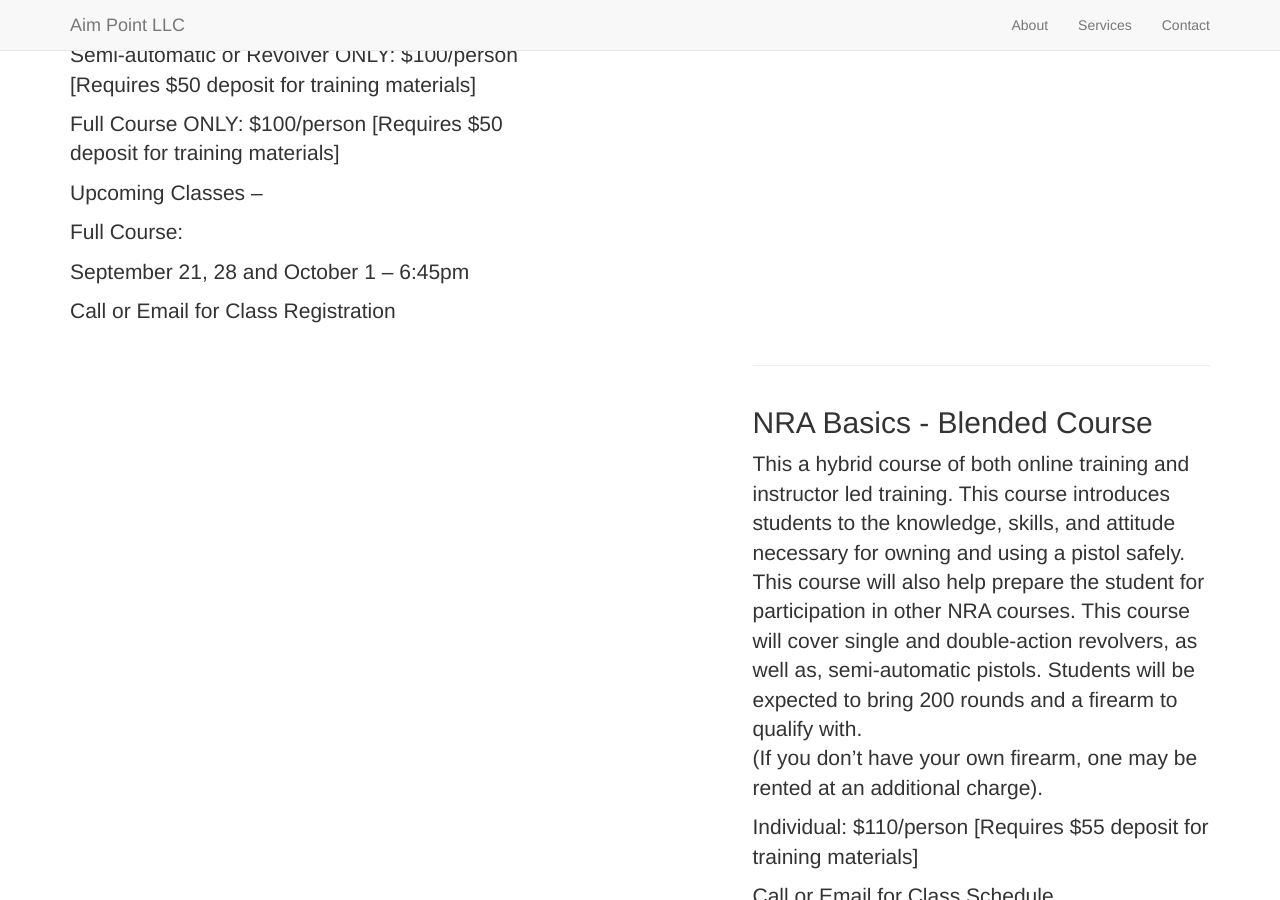
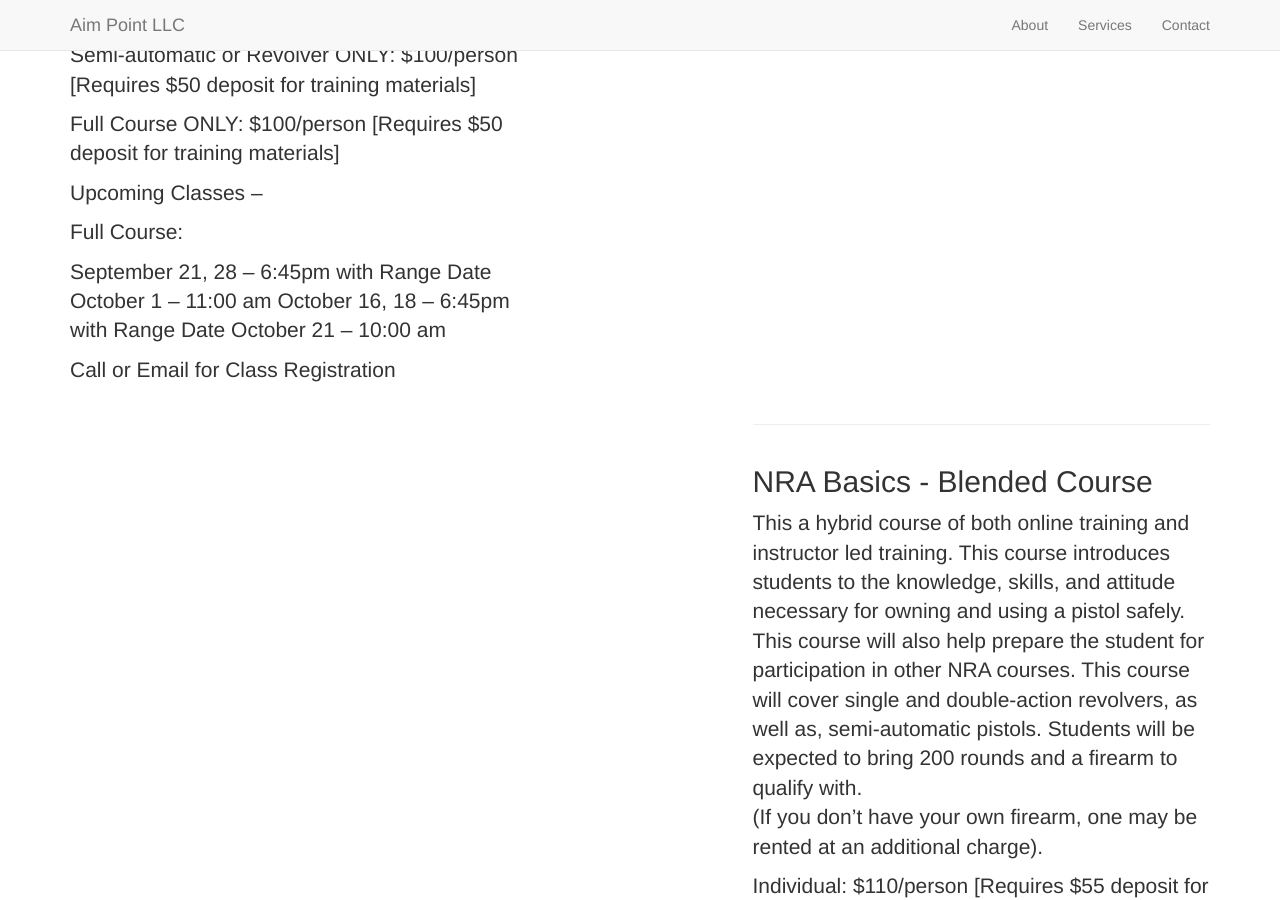
Before and after one commit to aimpoint/aimpoint.github.io, a Jekyll site: the page built from _posts/2016-1-4-basics1.markdown, in a window 1280 px wide and 900 px high, scrolled down 1533 px. Built offline with Jekyll 4.4.1, drawn with Linux system fonts in a browser that asks for light colours; nearby versions of some CDN libraries; library files that are not in the unit come from our copies.

Commit message:
Update 2016-1-4-basics1.markdown

```diff
--- a/_posts/2016-1-4-basics1.markdown
+++ b/_posts/2016-1-4-basics1.markdown
@@ -18,7 +18,7 @@
 
 Full Course:
 
-September 21, 28 and October 1 -- 6:45pm
-
+September 21, 28 -- 6:45pm with Range Date October 1 -- 11:00 am
+October 16, 18 -- 6:45pm with Range Date October 21 -- 10:00 am
 
 Call or Email for Class Registration
```
